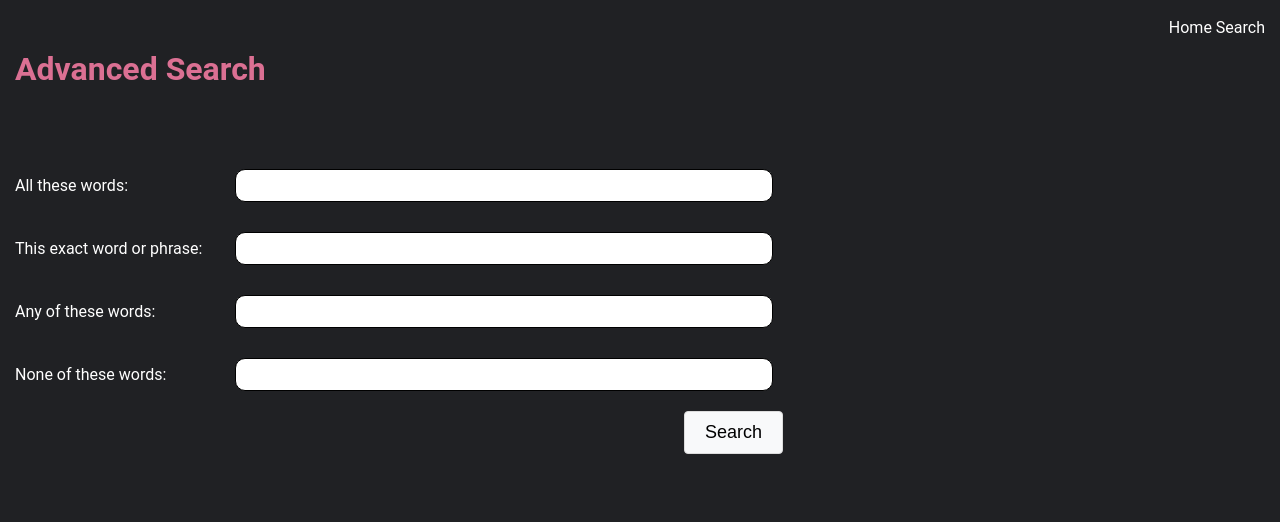
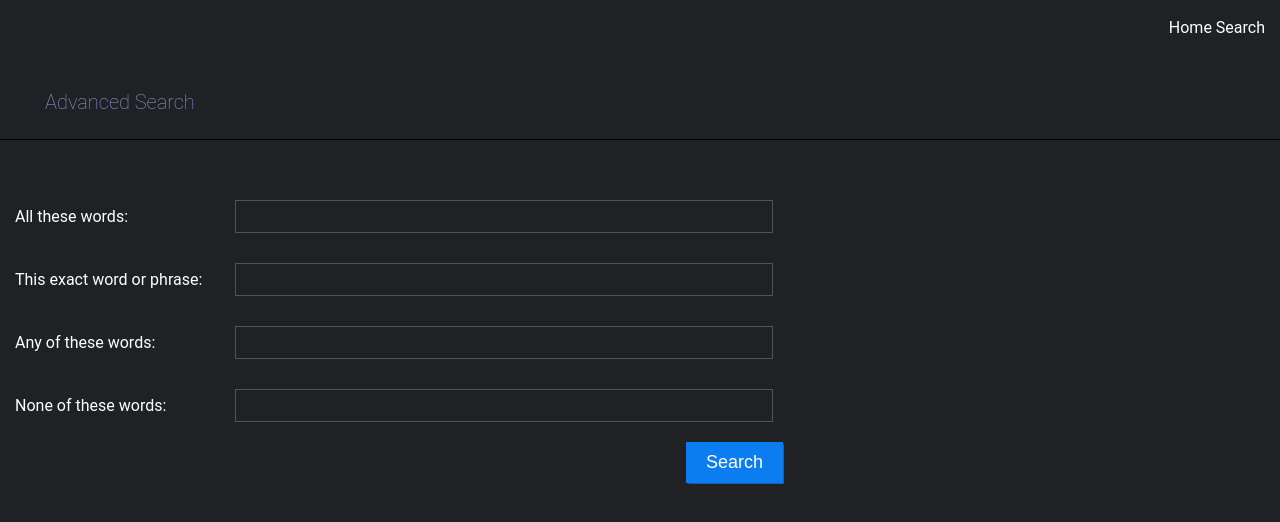
Before and after one commit to Jamire44/Project-0-CS50W, a plain HTML site: page advanced_search/advanced_search.html in a window 1280 px wide. Drawn offline with Linux system fonts and the light colour scheme.

Commit message:
improvements to advanced dearch

```diff
--- a/advanced_search/advanced_search.css
+++ b/advanced_search/advanced_search.css
@@ -22,12 +22,17 @@ html, body {
 
 .header-container-as {
     display: flex;
+    padding-bottom: 5px; /* Space between text and line */
+    border-bottom: 1px solid black; /* Green line, 2px thick */
 }
 
-.header-container-as h1 {
-    color: palevioletred;
-    margin-left: 15px;
-    margin-top: 50px;
+.header-container-as h2 {
+    color: rgb(157, 146, 225);
+    margin-top: 90px;
+    margin-left: 45px;
+    margin-bottom: 20px;
+    font-size: 20px;
+    font-weight: lighter;
 }
 
 .form-container {
@@ -56,9 +61,9 @@ input[type="text"] {
     width: 100%; /* Make inputs take full width of their container */
     padding: 8px;
     margin: 10px; /* Add some vertical space between inputs */
-    border: 1px solid black; /* Subtle border */
-    border-radius: 10px; /* Slightly rounded corners for modern look */
+    border: 1px solid #555454; /* Subtle border */
     flex-grow: 1; /* Allows input to expand to fill available space */
+    background-color: #202124;
 }
 
 .button-as {
@@ -70,11 +75,18 @@ input[type="text"] {
 button {
     padding: 10px 20px;
     font-size: 18px;
-    background-color: #f8f9fa; /* Light background */
-    border: 1px solid #dcdcdc; /* Subtle border */
-    border-radius: 4px;
+    background-color: #0b7df0; /* Light background */
+    color: white;
     cursor: pointer;
+    border: none;
+    box-shadow: .5px .5px 1px #0863be;
 }
 button:hover {
-    background-color: #f1f3f4; /* Slight change on hover for feedback */
+    background-color: #0863be
 }
+
+input[type="text"]:focus {
+    outline: none;  /* Removes the default outline */
+    border: .5px solid rgb(59, 112, 218); /* Example: changes the border color to green */
+    color: white;
+}
--- a/advanced_search/advanced_search.html
+++ b/advanced_search/advanced_search.html
@@ -11,7 +11,7 @@
             <a href="../index/index.html">Home Search</a>
         </div>
         <div class="header-container-as">
-            <h1>Advanced Search</h1>
+            <h2>Advanced Search</h2>
         </div>
         <div class="form-container">
             <form action="https://www.google.com/search" method="GET">
```
